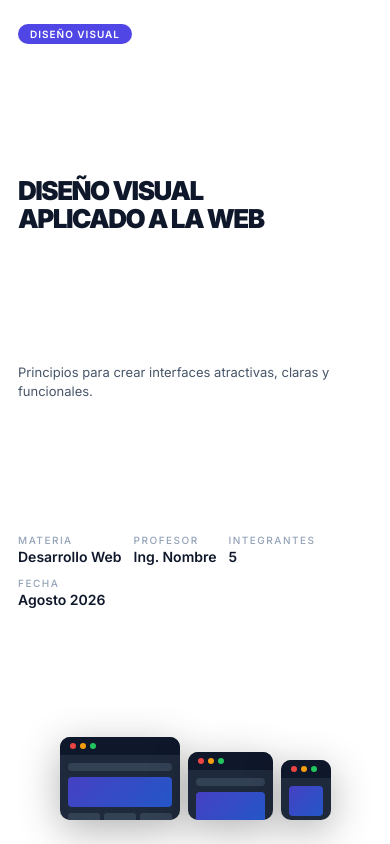
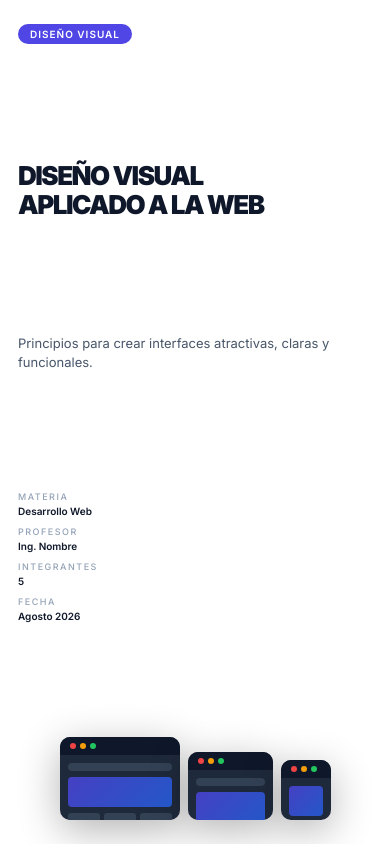
Before and after one commit to ShadowYone877/Presentacion, a Flask app: page / in a window 390 px wide; the page is wider, and only the part inside the window is pictured. Run offline with Flask 3, Linux system fonts and the light colour scheme.

Commit message:
fix: cover meta wrap for long names, slide 10 summary grid responsive, badge sizing

```diff
--- a/static/css/styles.css
+++ b/static/css/styles.css
@@ -339,19 +339,27 @@ body.controls-visible .slide-counter {
 
 .cover-meta {
     display: flex;
-    align-items: center;
-    gap: 20px;
+    flex-wrap: wrap;
+    align-items: flex-start;
+    gap: 16px;
     margin-top: 20px;
+    max-width: 700px;
 }
 
 .meta-item {
     display: flex;
     flex-direction: column;
     gap: 2px;
+    min-width: 120px;
+    flex: 1 1 auto;
+}
+
+.meta-item:last-child {
+    flex-basis: 100%;
 }
 
 .meta-label {
-    font-size: 10px;
+    font-size: 9px;
     text-transform: uppercase;
     letter-spacing: 1.5px;
     color: var(--color-text-muted);
@@ -359,15 +367,18 @@ body.controls-visible .slide-counter {
 }
 
 .meta-value {
-    font-size: 14px;
+    font-size: 12px;
     font-weight: 600;
     color: var(--color-text);
+    line-height: 1.4;
+    word-wrap: break-word;
 }
 
 .meta-divider {
     width: 1px;
     height: 30px;
     background: var(--color-border);
+    align-self: center;
 }
 
 /* Responsive Mockups */
@@ -1677,9 +1688,16 @@ body.controls-visible .slide-counter {
     .cover-meta {
         flex-wrap: wrap;
         gap: 12px;
+        max-width: 100%;
     }
     .meta-divider {
         display: none;
+    }
+    .meta-item {
+        min-width: 100px;
+    }
+    .meta-value {
+        font-size: 11px;
     }
     .responsive-mockups {
         position: relative;
@@ -1827,6 +1845,11 @@ body.controls-visible .slide-counter {
     .analysis-footer-mock span {
         font-size: 9px;
     }
+    .analysis-summary {
+        display: grid;
+        grid-template-columns: repeat(2, 1fr);
+        gap: 6px;
+    }
 
     /* Conclusion */
     .conclusion-headline {
@@ -1883,6 +1906,15 @@ body.controls-visible .slide-counter {
     .cover-badge span {
         font-size: 10px;
         padding: 4px 12px;
+    }
+    .cover-meta {
+        gap: 8px;
+    }
+    .meta-item {
+        min-width: 100%;
+    }
+    .meta-value {
+        font-size: 10px;
     }
     .responsive-mockups {
         gap: 8px;
@@ -2037,6 +2069,9 @@ body.controls-visible .slide-counter {
     .analysis-footer-mock span {
         font-size: 8px;
     }
+    .analysis-summary {
+        grid-template-columns: 1fr;
+    }
     .summary-item {
         font-size: 11px;
         padding: 8px 10px;
```
